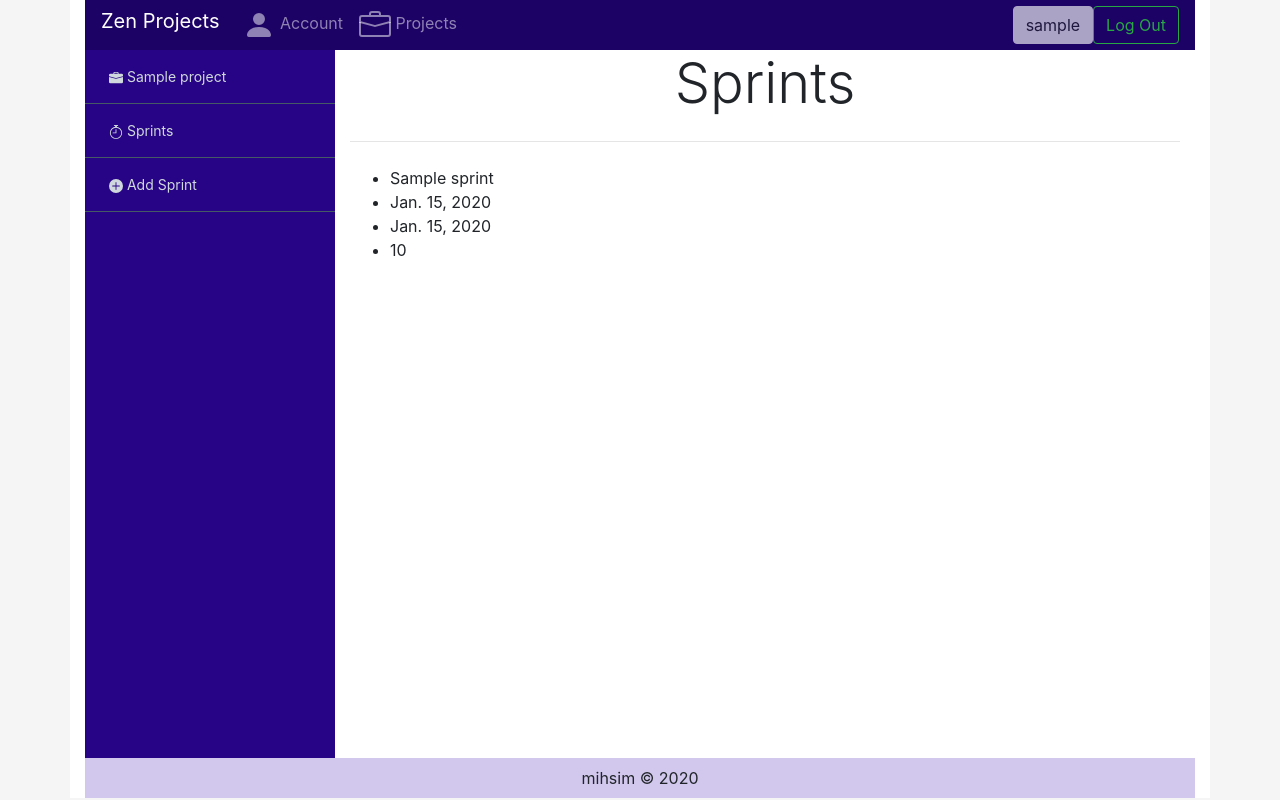
After one commit to mihsim/django_project_management, a Django app: page /projects/1/sprints/ in a window 1280 px wide. The commit adds this page. Run offline with Django 3.2, Linux system fonts and the light colour scheme; a user stored in the database is signed in; tables that the repository leaves empty hold one stand-in row (values such as "Sample post"); some libraries are stand-ins or nearby versions.

Commit message:
Closes #40. It's possible to create sprints.

```diff
--- a/home/apps.py
+++ b/home/apps.py
@@ -1,5 +1,5 @@
 from django.apps import AppConfig
 
 
-class BaseConfig(AppConfig):
+class HomeConfig(AppConfig):
     name = 'home'
--- a/home/static/base/css/base.css
+++ b/home/static/base/css/base.css
@@ -1,33 +1,34 @@
 html {
-    height:100%;
+    min-height: 100%;
     background-color: whitesmoke;
-
 }
 
 body{
-    height: 100%;
+    min-height: 100%;
 }
 
 section{
     padding: 0px 15px 0px 15px;
-
-
 }
 
 header{
+    background: #1D0266;
     height: 50px;
 }
+
 footer{
+    background: #D2C8EE;
     position: center;
     bottom: 0;
     width: 100%;
-    height: 42px;
-    text-align: center
+    text-align: center;
+    padding: 0.5rem 0;
 }
 
 .top_to_bottom{
     /*view height - header height - footer height*/
-    height: calc(100vh - 92px);
+    min-height: calc(100vh - 92px);
+
 }
 
 #nav_sidebar {
@@ -37,16 +38,17 @@ footer{
 #sidebar {
     z-index: 100;
     height: 100%;
-  background: #37474F;
+    background: #270485;
     -webkit-transition: all 0.5s ease;
     -moz-transition: all 0.5s ease;
     -o-transition: all 0.5s ease;
     transition: all 0.5s ease;
 }
-
+#sidebar .nav .nav-item:hover {
+    background: #3306AC;
+}
 
 #sidebar .nav a{
-  background: none;
   border-bottom: 1px solid #455A64;
   color: #CFD8DC;
   font-size: 14px;
@@ -54,6 +56,5 @@ footer{
 }
 
 #sidebar .nav a:hover{
-  background: none;
-  color: #ECEFF1;
+  color: #fff;
 }
--- a/project/templates/project/change.html
+++ b/project/templates/project/change.html
@@ -1,4 +1,4 @@
-{% extends 'project/base_with_sidebar.html' %}
+{% extends 'base_with_sidebars/base_with_project_sidebar.html' %}
 
 
 {% block content_title %}
--- a/project/templates/project/delete.html
+++ b/project/templates/project/delete.html
@@ -1,4 +1,4 @@
-{% extends 'project/base_with_sidebar.html' %}
+{% extends 'base_with_sidebars/base_with_project_sidebar.html' %}
 {% block title %}|Project{% endblock %}
 
 {% block content_title %}
--- a/project/templates/project/participants.html
+++ b/project/templates/project/participants.html
@@ -1,4 +1,4 @@
-{% extends 'project/base_with_sidebar.html' %}
+{% extends 'base_with_sidebars/base_with_project_sidebar.html' %}
 {% block title %}|Project{% endblock %}
 
 {% block content_title %}
--- a/project/templates/project/search_participants.html
+++ b/project/templates/project/search_participants.html
@@ -1,4 +1,4 @@
-{% extends 'project/base_with_sidebar.html' %}
+{% extends 'base_with_sidebars/base_with_project_sidebar.html' %}
 
 
 {% block content_title %}
--- a/project_management/urls.py
+++ b/project_management/urls.py
@@ -23,5 +23,6 @@ urlpatterns = [
     path('account/', include('users.urls')),
     path('project/', include('project.urls')),
     path('projects/', include('projects.urls')),
+    path('projects/<int:project_pk>/sprints/', include('sprints.urls'))
 
 ]
--- a/sprints/models.py
+++ b/sprints/models.py
@@ -8,7 +8,7 @@ class Sprint(models.Model):
     project = models.ForeignKey(Project, on_delete=models.CASCADE)
     date_from = models.DateField()
     date_to = models.DateField()
-    planned_story_points = models.CharField(max_length=200)
+    planned_story_points = models.IntegerField(default=0)
 
     def __str__(self):
         return self.name
--- /dev/null
+++ b/sprints/templates/sprints/current_project_sprints.html
@@ -0,0 +1,21 @@
+{% extends 'base_with_sidebars/base_with_sprint_sidebar.html' %}
+{% block title %}|Sprint{% endblock %}
+
+{% block content_title %}
+    Sprints
+{% endblock %}
+
+{% block content_body %}
+    {% if not sprints %}
+        <p>This project does not have any sprints. Project administrator can create them.</p>
+    {% endif %}
+    {% for sprint in sprints %}
+        <ul>
+            <li>{{ sprint.name }}</li>
+            <li>{{ sprint.date_from }}</li>
+            <li>{{ sprint.date_to }}</li>
+            <li>{{ sprint.planned_story_points }}</li>
+        </ul>
+    {% endfor %}
+
+{% endblock %}
--- /dev/null
+++ b/sprints/urls.py
@@ -0,0 +1,10 @@
+from django.urls import path
+
+from . import views
+
+
+app_name = 'sprints'
+urlpatterns = [
+    path("", views.all_sprints, name="all"),
+    path("create/", views.create, name="create"),
+]
--- a/sprints/views.py
+++ b/sprints/views.py
@@ -1,3 +1,45 @@
-from django.shortcuts import render
+from django.shortcuts import get_object_or_404, redirect, render
+from django.contrib.auth.decorators import login_required
+from django.http import HttpResponse
 
-# Create your views here.
+from .models import Sprint
+from project.models import Project
+from project_management.settings import LOGIN_REDIRECT_URL
+
+
+@login_required(login_url=LOGIN_REDIRECT_URL)
+def all_sprints(request, project_pk):
+    content = {}
+    project = get_object_or_404(Project, pk=project_pk)
+    sprints = Sprint.objects.filter(project=project)
+    content['project'] = project
+    content['sprints'] = sprints
+    return render(request, "sprints/current_project_sprints.html", content)
+
+
+@login_required(login_url=LOGIN_REDIRECT_URL)
+def create(request, project_pk):
+    project = get_object_or_404(Project, pk=project_pk)
+
+    if project.administrator != request.user:
+        # Only project administrator may create sprints.
+        return redirect('home:home')
+
+    content = {'project': project}
+    sprint_number = len(Sprint.objects.filter(project=project)) + 1
+
+    if request.method == "POST":
+        if request.POST["start_date"] > request.POST["end_date"]:
+            content["error"] = "End date can not be before start date"
+            return render(request, 'sprints/create.html', content)
+
+        Sprint.objects.create(
+            name=f"Sprint {sprint_number}",
+            project=project,
+            date_from=request.POST["start_date"],
+            date_to=request.POST["end_date"],
+            planned_story_points=0,
+        )
+        return redirect('sprints:all', project_pk)
+    else:
+        return render(request, 'sprints/create.html', content)
--- a/home/templates/base.html
+++ b/templates/base.html
@@ -12,7 +12,7 @@
 
 <body class="container">
     {# Header #}
-    <header class="navbar navbar-expand navbar-dark bg-dark">
+    <header class="navbar navbar-expand navbar-dark">
         {% if user.is_authenticated %}
             {# Left sife of navbar #}
             <ul class="navbar-nav mr-auto mt-2 mt-lg-0">
@@ -53,7 +53,7 @@
             <form class="form-inline my-2 my-lg-0" action="{% url 'users:create' %}" method="GET">
                 <button class="btn btn-outline-success my-2 my-sm-0" type="submit">Sign Up</button>
             </form>
-            <form class="form-inline my-2 my-lg-0" action="{% url 'home:home' %}" method="GET">
+            <form class="form-inline my-2 my-lg-0" action="{% url 'users:login' %}" method="GET">
                 <button class="btn btn-outline-success my-2 my-sm-0" type="submit">Log In</button>
             </form>
         {% endif %}
@@ -66,12 +66,10 @@
     </section>
 
     {# Footer #}
-    <footer class="page-footer font-small bg-light container">
+    <footer class="page-footer font-small container">
           <div class="footer-copyright text-center">
-              © 2020 Copyright:<br>
               <a href="https://github.com/mihsim" class="text-decoration-none text-reset">mihsim</a>
-              &&
-              <a href="https://github.com/he777" class="text-decoration-none text-reset">he777</a>
+              &copy; 2020
         </div>
     </footer>
    </body>
--- /dev/null
+++ b/templates/base_with_sidebars/base_with_sprint_sidebar.html
@@ -0,0 +1,53 @@
+{% extends 'base.html' %}
+{% load static %}
+{% block title %}|Project{% endblock %}
+
+{% block content %}
+<!-- SIDEBAR -->
+    <nav id="nav_sidebar">
+        <div class="sidebar-sticky" id="sidebar">
+            <ul class="nav flex-column">
+                <li class="nav-item">
+                    <a class="nav-link" href="{% url 'project:project' project.pk %}">
+                        <svg class="bi bi-briefcase-fill" width="1em" height="1em" viewBox="0 0 16 16" fill="currentColor" xmlns="http://www.w3.org/2000/svg">
+                            <path fill-rule="evenodd" d="M0 12.5A1.5 1.5 0 001.5 14h13a1.5 1.5 0 001.5-1.5V6.85L8.129 8.947a.5.5 0 01-.258 0L0 6.85v5.65z" clip-rule="evenodd"/>
+                            <path fill-rule="evenodd" d="M0 4.5A1.5 1.5 0 011.5 3h13A1.5 1.5 0 0116 4.5v1.384l-7.614 2.03a1.5 1.5 0 01-.772 0L0 5.884V4.5zm5-2A1.5 1.5 0 016.5 1h3A1.5 1.5 0 0111 2.5V3h-1v-.5a.5.5 0 00-.5-.5h-3a.5.5 0 00-.5.5V3H5v-.5z" clip-rule="evenodd"/>
+                        </svg>
+                        {{ project.name|truncatechars:15 }}
+                    </a>
+                </li>
+                <li class="nav-item">
+                    <a class="nav-link" href="{% url 'sprints:all' project.pk %}">
+                        <svg class="bi bi-calendar" width="1em" height="1em" viewBox="0 0 16 16" fill="currentColor" xmlns="http://www.w3.org/2000/svg">
+                            <path fill-rule="evenodd" d="M8 15A6 6 0 108 3a6 6 0 000 12zm0 1A7 7 0 108 2a7 7 0 000 14z" clip-rule="evenodd"/>
+                            <path fill-rule="evenodd" d="M8 4.5a.5.5 0 01.5.5v4a.5.5 0 01-.5.5H4.5a.5.5 0 010-1h3V5a.5.5 0 01.5-.5zM5.5.5A.5.5 0 016 0h4a.5.5 0 010 1H6a.5.5 0 01-.5-.5z" clip-rule="evenodd"/>
+                            <path d="M7 1h2v2H7V1z"/>
+                        </svg>
+                        Sprints
+                    </a>
+                </li>
+                {% if request.user == project.administrator %}
+                    {# Only project administrator may add new sprints. #}
+                    <li class="nav-item">
+                        <a class="nav-link" href="{% url 'sprints:create' project.pk %}">
+                            <svg class="bi bi-plus-circle-fill" width="1em" height="1em" viewBox="0 0 16 16" fill="currentColor" xmlns="http://www.w3.org/2000/svg">
+                                <path fill-rule="evenodd" d="M16 8A8 8 0 110 8a8 8 0 0116 0zM8.5 4a.5.5 0 00-1 0v3.5H4a.5.5 0 000 1h3.5V12a.5.5 0 001 0V8.5H12a.5.5 0 000-1H8.5V4z" clip-rule="evenodd"/>
+                            </svg>
+                            Add Sprint
+                        </a>
+                    </li>
+                {% endif %}
+            </ul>
+        </div>
+    </nav>
+    <!-- Section -->
+    <div class="col" >
+        <div class="display-4 text-center">
+            {% block content_title %}
+            {% endblock %}
+        </div>
+        <hr class="my-4">
+        {% block content_body %}
+        {% endblock %}
+    </div>
+{% endblock %}
```
Also changed, not shown: project/templates/project/project.html (+1 -6 lines), project_management/settings.py (+12 -7 lines), sprints/templates/sprints/create.html (added, +19 -0 lines), templates/base_with_sidebars/base_with_project_sidebar.html (renamed from project/templates/project/base_with_sidebar.html, +6 -5 lines), sprints/migrations/0002_auto_20200504_1632.py (added). Lines whose indentation alone changed are shown as unchanged.
